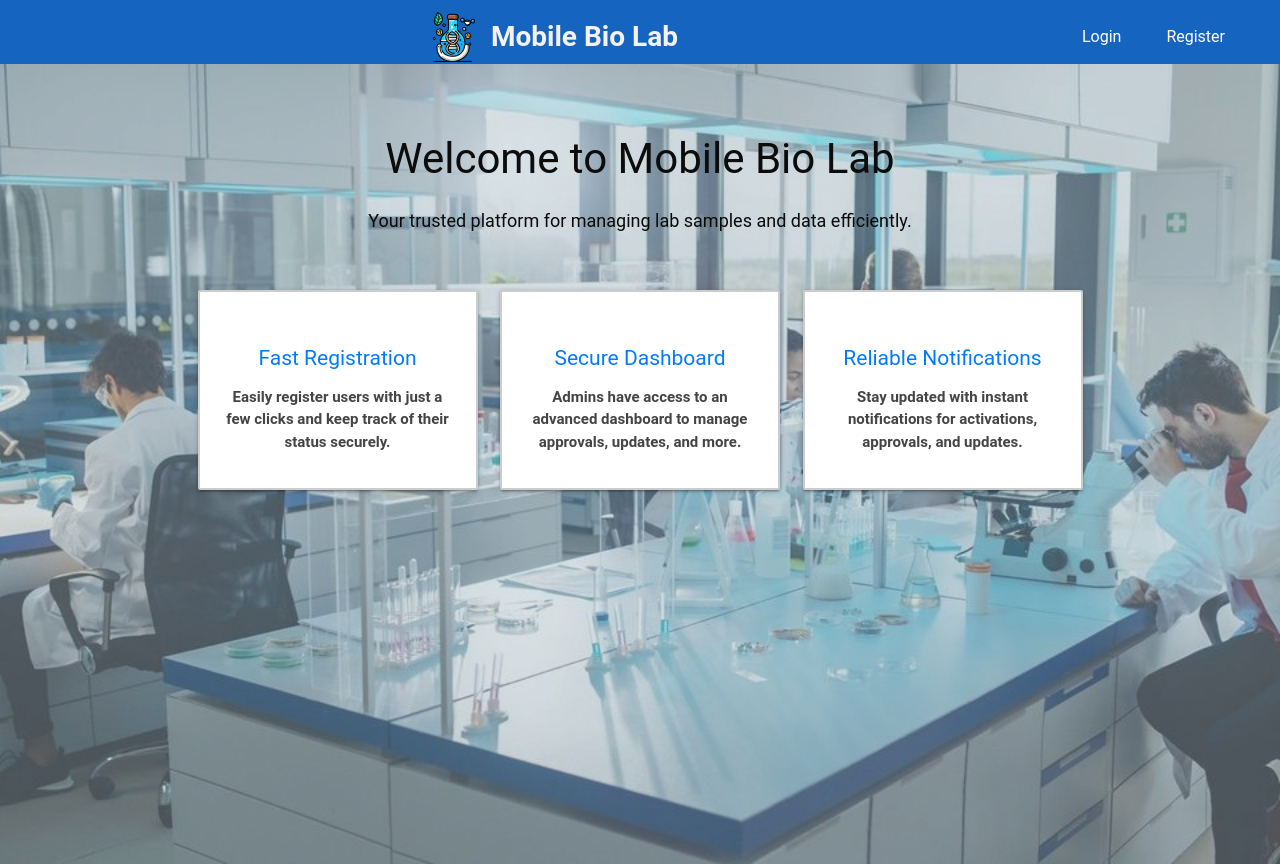
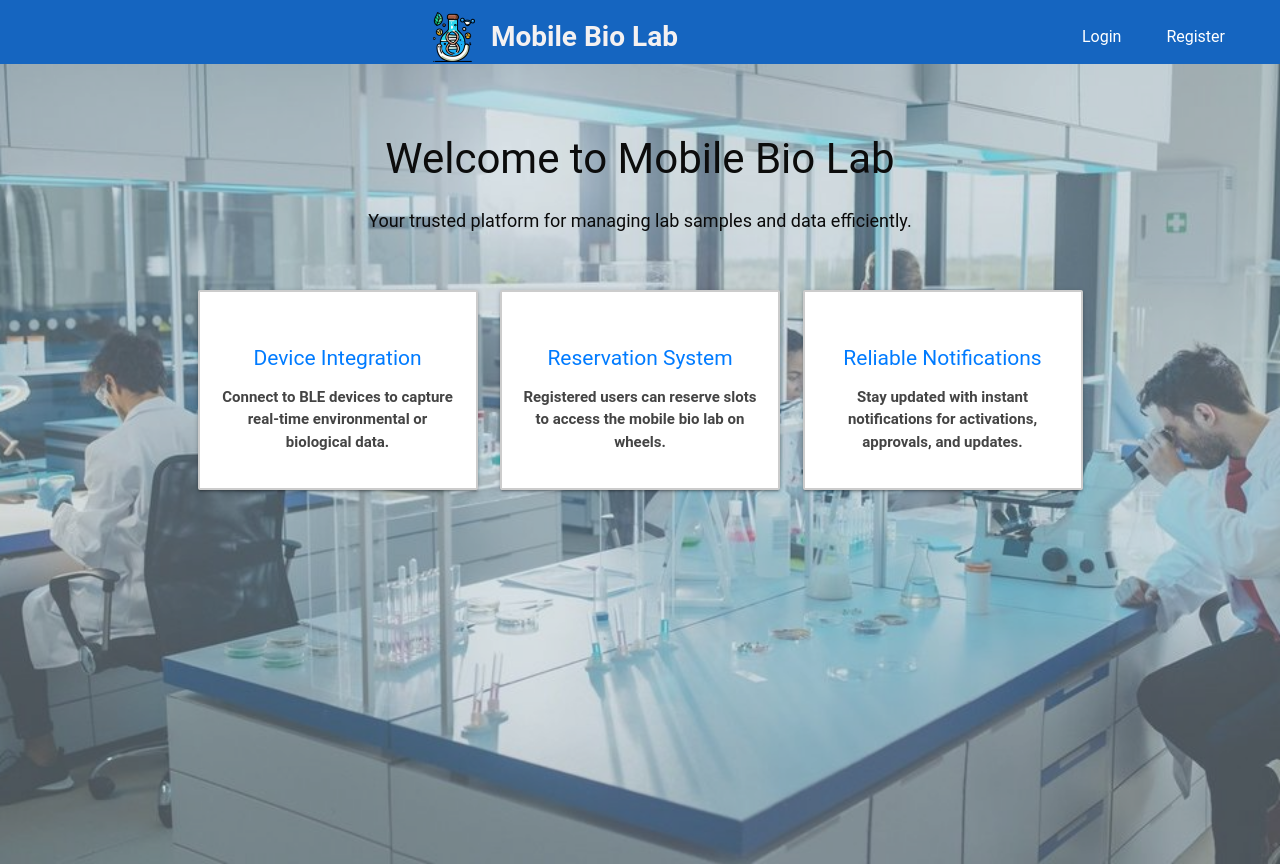
Before and after one commit to Romi-2/Mobile-Bio-Lab-Fullstack, a React (Vite) app in the folder Frontend/Mobile-Bio-Lab/: page /home in a window 1280 px wide. Built offline with nearby package versions, Linux system fonts and the light colour scheme.

Commit message:
Fix bug related to eye button is fixed

```diff
--- a/Frontend/Mobile-Bio-Lab/src/pages/Home.tsx
+++ b/Frontend/Mobile-Bio-Lab/src/pages/Home.tsx
@@ -10,17 +10,15 @@ function Home() {
 
       <section className="home-content">
         <div className="card">
-          <h2>Fast Registration</h2>
+          <h2>Device Integration</h2>
           <p>
-            Easily register users with just a few clicks and keep track of their
-            status securely.
+            Connect to BLE devices to capture real-time environmental or biological data.
           </p>
         </div>
         <div className="card">
-          <h2>Secure Dashboard</h2>
+          <h2>Reservation System</h2>
           <p>
-            Admins have access to an advanced dashboard to manage approvals,
-            updates, and more.
+            Registered users can reserve slots to access the mobile bio lab on wheels.
           </p>
         </div>
         <div className="card">
```
